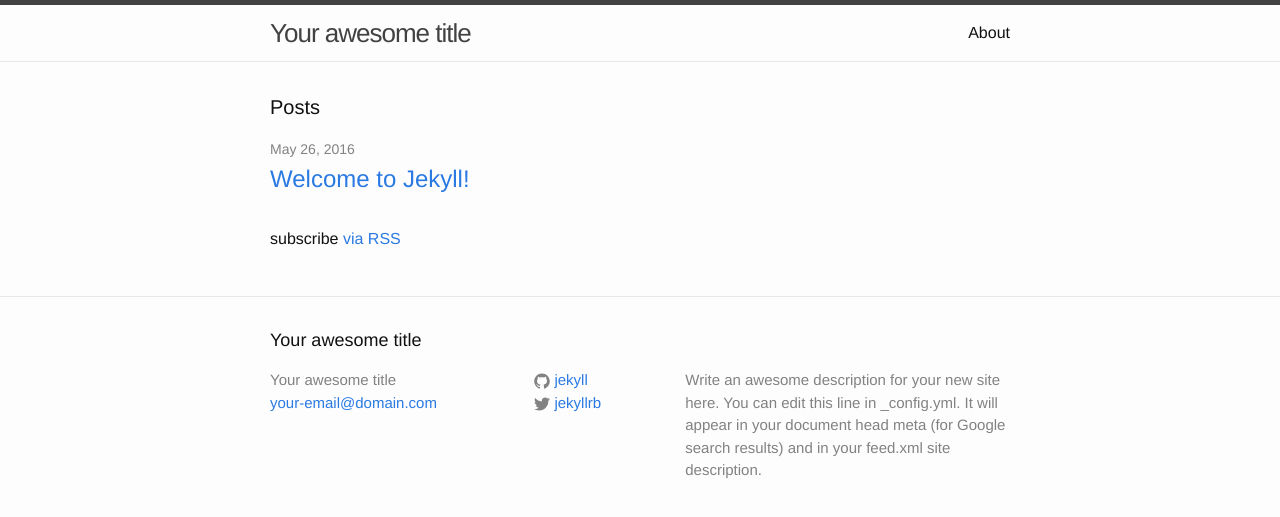
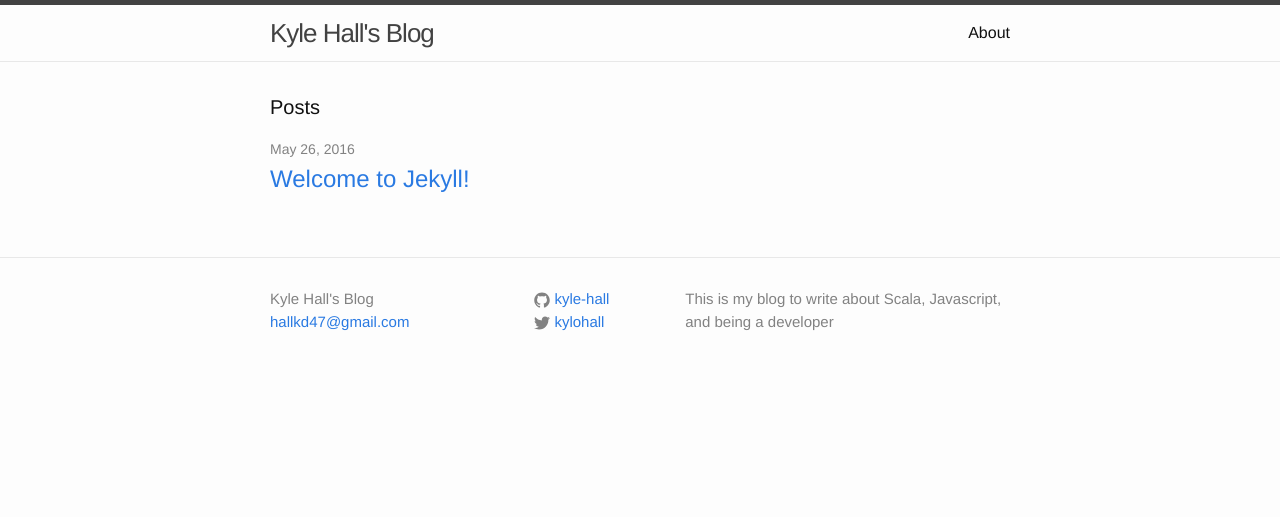
Before and after one commit to kyle-hall/kyle-hall.github.io, a Jekyll site: the page built from index.html, in a window 1280 px wide. Shown: the top 517 px of the page. Built offline with Jekyll 4.4.1, drawn with Linux system fonts in a browser that asks for light colours.

Commit message:
starts putting my blog together

```diff
--- a/_config.yml
+++ b/_config.yml
@@ -1,15 +1,13 @@
 
 # Site settings
-title: Your awesome title
-email: your-email@domain.com
+title: Kyle Hall's Blog
+email: hallkd47@gmail.com
 description: > # this means to ignore newlines until "baseurl:"
-  Write an awesome description for your new site here. You can edit this
-  line in _config.yml. It will appear in your document head meta (for
-  Google search results) and in your feed.xml site description.
+  This is my blog to write about Scala, Javascript, and being a developer
 baseurl: "" # the subpath of your site, e.g. /blog
-url: "http://yourdomain.com" # the base hostname & protocol for your site
-twitter_username: jekyllrb
-github_username:  jekyll
+url: "http://kylehallblog.com" # the base hostname & protocol for your site
+twitter_username: kylohall
+github_username:  kyle-hall
 
 # Build settings
 markdown: kramdown
--- a/_includes/footer.html
+++ b/_includes/footer.html
@@ -1,8 +1,6 @@
 <footer class="site-footer">
 
   <div class="wrapper">
-
-    <h2 class="footer-heading">{{ site.title }}</h2>
 
     <div class="footer-col-wrapper">
       <div class="footer-col footer-col-1">
@@ -16,13 +14,13 @@
         <ul class="social-media-list">
           {% if site.github_username %}
           <li>
-            {% include icon-github.html username=site.github_username %}
+            <a href="https://github.com/kyle-hall">{% include icon-github.html username=site.github_username %}</a>
           </li>
           {% endif %}
 
           {% if site.twitter_username %}
           <li>
-            {% include icon-twitter.html username=site.twitter_username %}
+            <a href="">{% include icon-twitter.html username=site.twitter_username %}</a>
           </li>
           {% endif %}
         </ul>
--- a/index.html
+++ b/index.html
@@ -18,6 +18,4 @@ layout: default
     {% endfor %}
   </ul>
 
-  <p class="rss-subscribe">subscribe <a href="{{ "/feed.xml" | prepend: site.baseurl }}">via RSS</a></p>
-
 </div>
```
